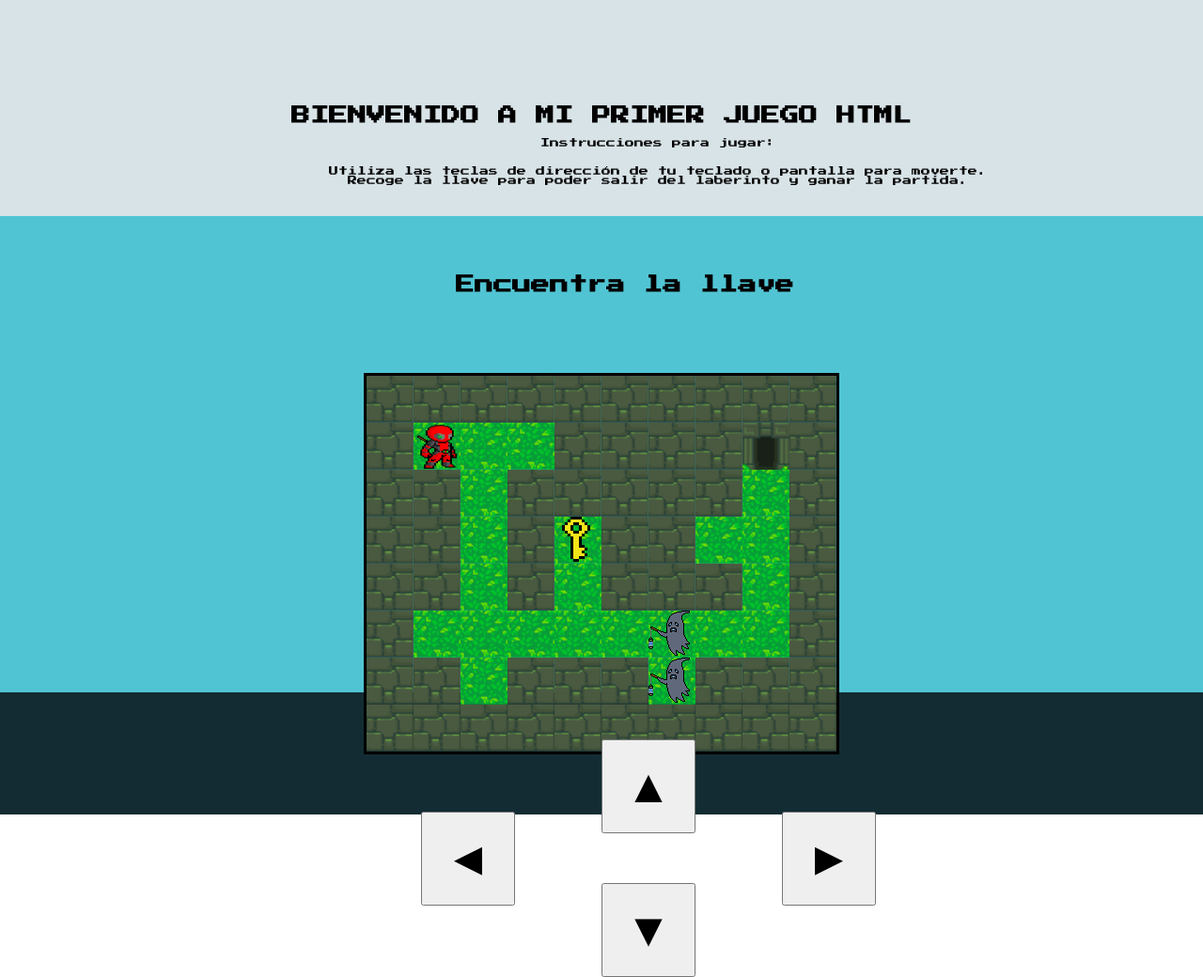
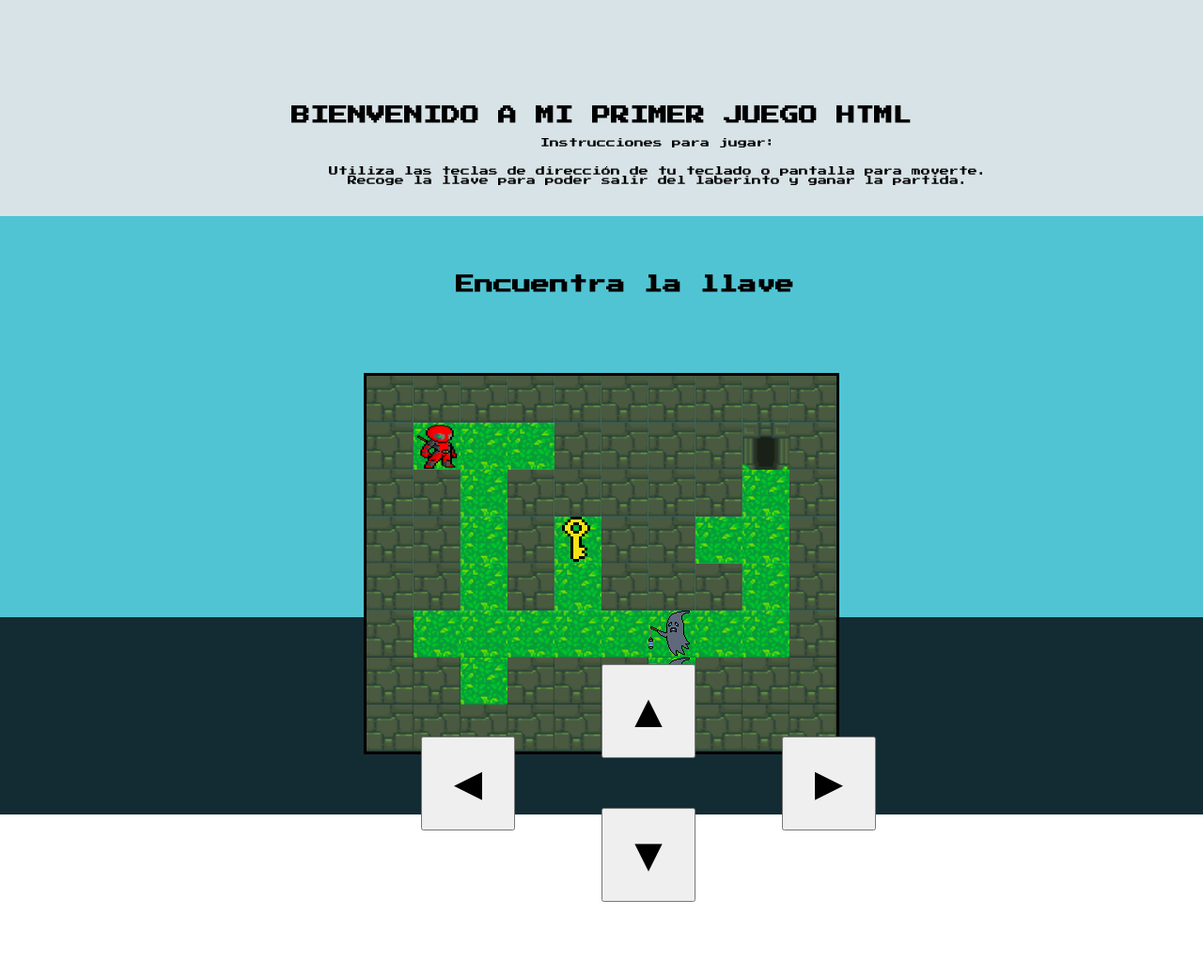
Before and after one commit to salalejo/First-html-game, a plain HTML site: page index.html in a window 1280 px wide. Shown: the whole page at 94% size. After the commit the page ends 960 px from the top, so only its background shows below. Drawn offline with Linux system fonts and the light colour scheme.

Commit message:
Update styles.css

```diff
--- a/styles.css
+++ b/styles.css
@@ -20,7 +20,7 @@ pre{
     background-color: #132c33;
 
     padding-top: 50px;
-    height: 10vh;
+    height: 20vh;
 }
 
 #botonarriba{
@@ -64,7 +64,7 @@ pre{
     padding-top: 20px;
     padding-bottom: 20px;
     background-color: #51c4d3;
-    height: 40vh;
+    height: 30vh;
 }
 
 #canvas{
```
